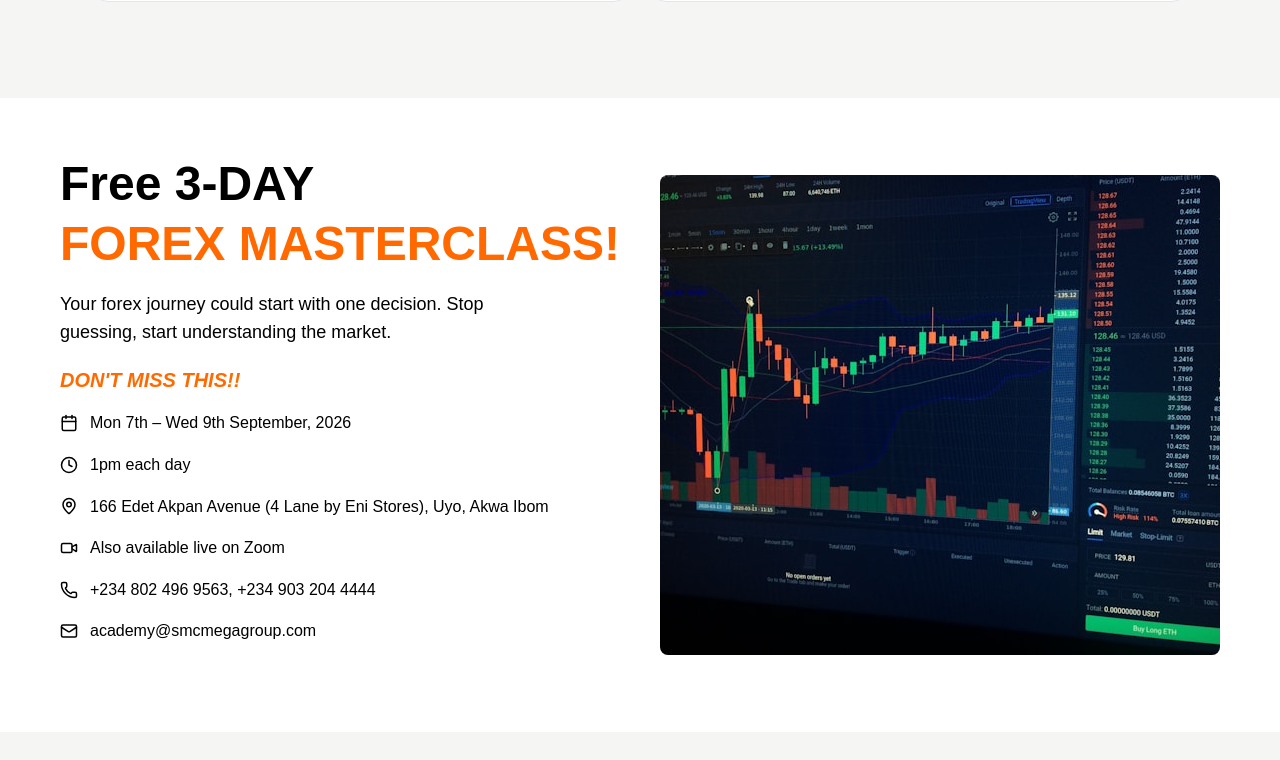
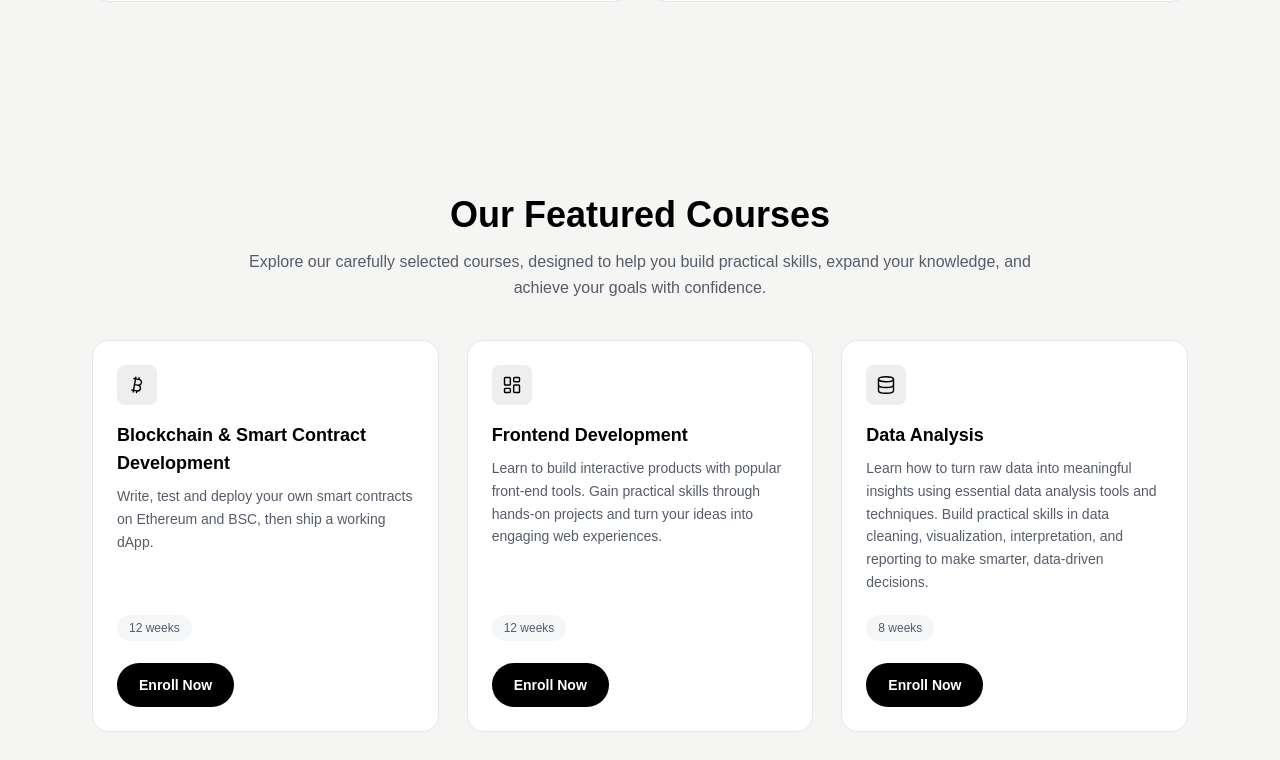
Before and after one commit to Kansoldev/smc-academy-landing-page, a Next.js app: page / in a window 1280 px wide. Shown: the part 1605-2365 px from the top of the page. Built offline with nearby package versions, Linux system fonts and the light colour scheme; a web font is replaced by a local one.

Commit message:
refactor: remove forex promotional banner

```diff
--- a/app/page.tsx
+++ b/app/page.tsx
@@ -2,7 +2,6 @@ import Header from "@/components/Header";
 import Hero from "@/components/Hero";
 import AcademyStats from "@/components/AcademyStats";
 import About from "@/components/About";
-import ForexclassPromo from "@/components/ForexclassPromo";
 import Courses from "@/components/Courses";
 import Testimonials from "@/components/Testimonials";
 import Referral from "@/components/Referral";
@@ -17,7 +16,6 @@ export default function Home() {
         <Hero />
         <AcademyStats />
         <About />
-        <ForexclassPromo />
         <Courses />
         <Testimonials />
         <Referral />
--- a/components/ForexclassPromo.tsx
+++ /dev/null
@@ -1,77 +0,0 @@
-import Image from "next/image";
-import { MapPin, Video, Clock, Calendar, Phone, Mail } from "lucide-react";
-
-function ForexclassPromo() {
-  return (
-    <section className="w-full bg-white py-14 px-6">
-      <div className="max-w-290 mx-auto grid md:grid-cols-2 items-center gap-10 px-5 md:px-0">
-        <div>
-          <h2 className="text-3xl md:text-5xl font-bold leading-tight mb-4">
-            Free 3-DAY
-            <br />
-            <span className="text-orange-500">FOREX MASTERCLASS!</span>
-          </h2>
-
-          <p className="max-w-md text-lg mb-5">
-            Your forex journey could start with one decision. Stop guessing,
-            start understanding the market.
-          </p>
-
-          <h3 className="mb-4 text-lg md:text-xl text-orange-500 font-semibold uppercase italic">
-            Don't Miss This!!
-          </h3>
-
-          <div className="space-y-4 mb-8">
-            <div className="flex items-center gap-3">
-              <Calendar size={18} className="shrink-0" />
-              <span>Mon 7th – Wed 9th September, 2026</span>
-            </div>
-
-            <div className="flex items-center gap-3">
-              <Clock size={18} className="shrink-0" />
-              <span>1pm each day</span>
-            </div>
-
-            <div className="flex items-center gap-3">
-              <MapPin size={18} className="shrink-0" />
-              <span>
-                166 Edet Akpan Avenue (4 Lane by Eni Stores), Uyo, Akwa Ibom
-              </span>
-            </div>
-
-            <div className="flex items-center gap-3">
-              <Video size={18} className="shrink-0" />
-              <span>Also available live on Zoom</span>
-            </div>
-
-            <div className="flex items-center gap-3">
-              <Phone size={18} className="shrink-0" />
-              <span>+234 802 496 9563, +234 903 204 4444</span>
-            </div>
-
-            <div className="flex items-center gap-3">
-              <Mail size={18} className="shrink-0" />
-              <a
-                href="mailto:academy@smcmegagroup.com"
-                className="flex items-center gap-2 hover:transition-colors"
-              >
-                academy@smcmegagroup.com
-              </a>
-            </div>
-          </div>
-        </div>
-
-        <div className="relative w-full h-120 hidden md:block overflow-hidden">
-          <Image
-            src="/forex.jpg"
-            alt="Forex trading ad image"
-            className="object-cover rounded-lg"
-            fill
-          />
-        </div>
-      </div>
-    </section>
-  );
-}
-
-export default ForexclassPromo;
```
